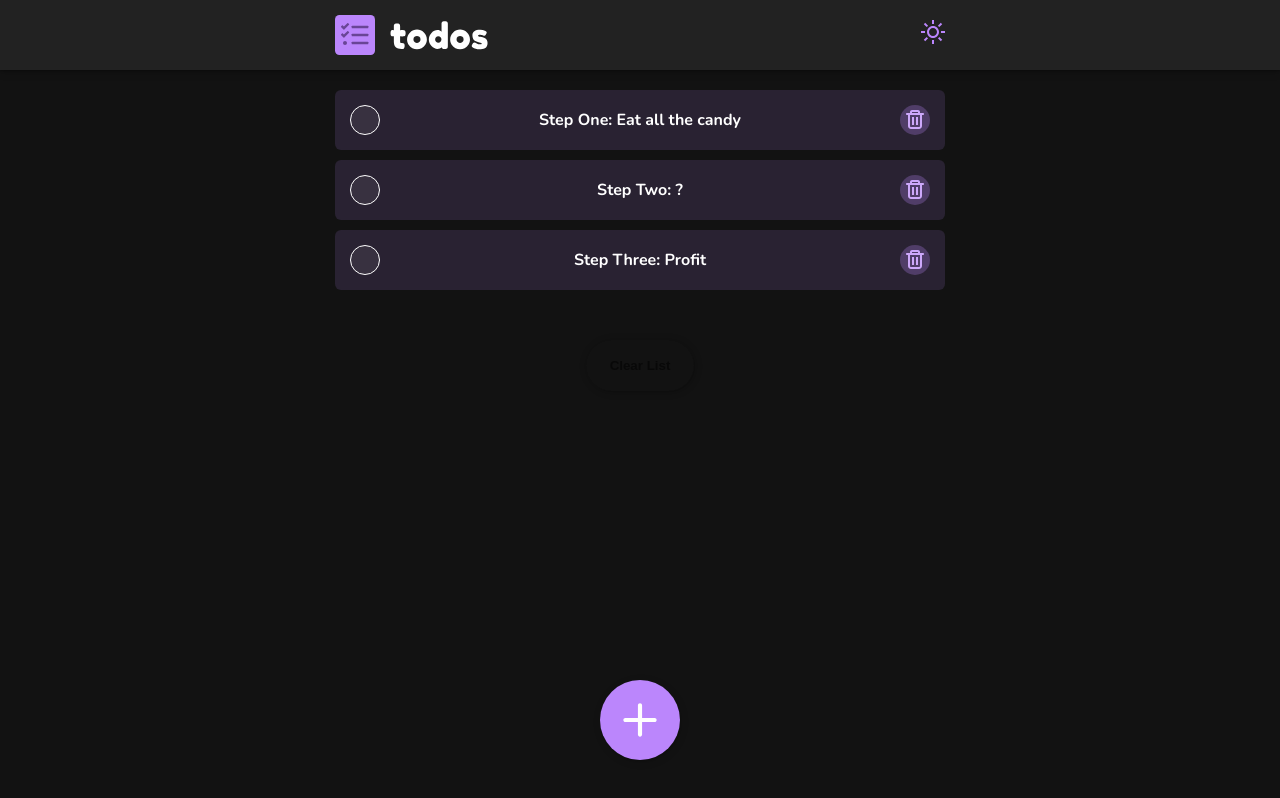
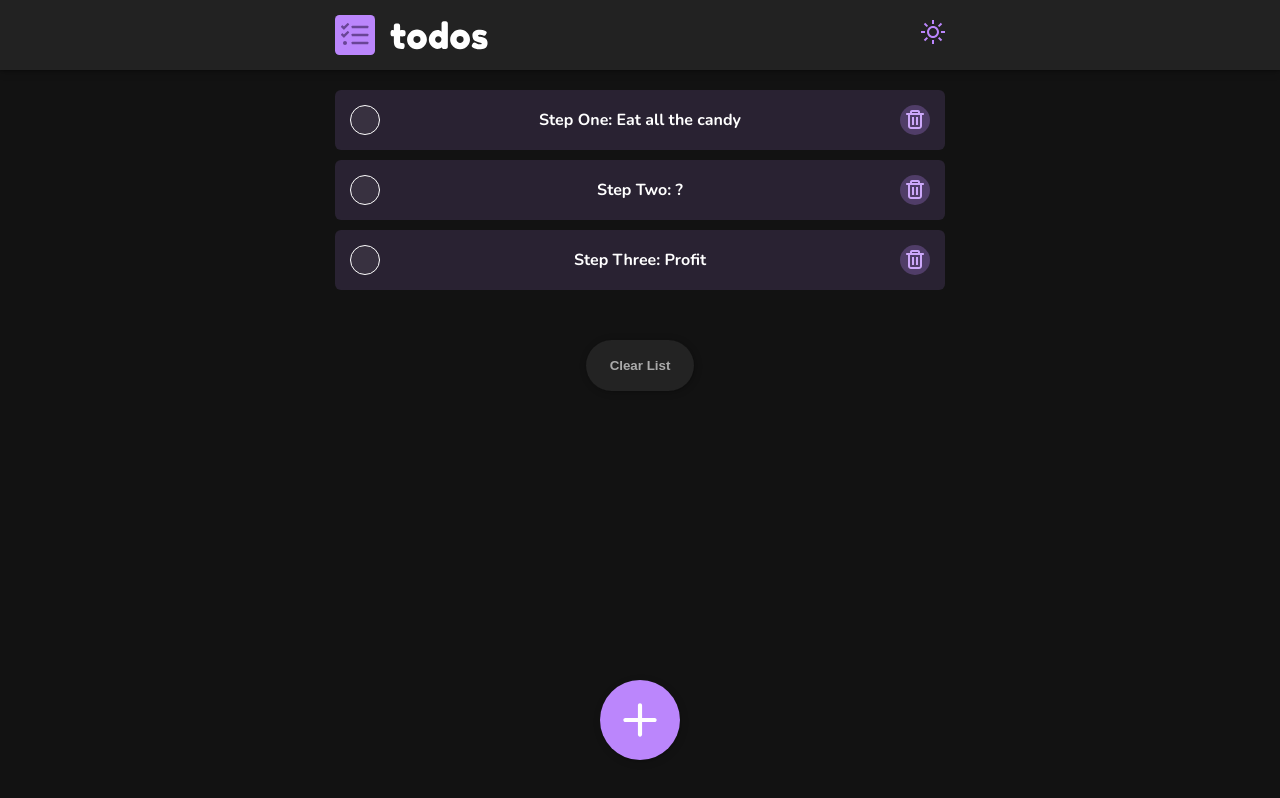
Before and after one commit to rb-wbscoding/todoreact, a React (Create React App) app: page / in a window 1280 px wide. Built offline with nearby package versions, Linux system fonts and the light colour scheme.

Commit message:
Darkmode styles for Clear List Button

```diff
--- a/src/components/clearlistbutton/ClearListButton.js
+++ b/src/components/clearlistbutton/ClearListButton.js
@@ -1,14 +1,21 @@
-import React from 'react';
+import React, { useContext } from 'react';
+
+import { DarkmodeContext } from 'context';
 
 import styles from './ClearListButton.module.css';
 
 function ClearListButton({ toggleConfirmOverlay }) {
+  const { isDarkmode } = useContext(DarkmodeContext);
+
   const onClickHandler = () => {
     toggleConfirmOverlay();
   };
 
   return (
-    <button className={styles.clearlist} onClick={onClickHandler}>
+    <button
+      className={`${styles.clearlist} ${isDarkmode && styles.dark}`}
+      onClick={onClickHandler}
+    >
       Clear List
     </button>
   );
--- a/src/components/clearlistbutton/ClearListButton.module.css
+++ b/src/components/clearlistbutton/ClearListButton.module.css
@@ -1,26 +1,46 @@
+:root {
+  --primary: #0074d9;
+  --clearlist-btn-bg: transparent;
+  --clearlist-btn-border: transparent;
+  --clearlist-btn-color: #00000088;
+  --clearlist-btn-box-shadow: 1px 1px 3px #00000022, 1px 1px 9px #00000022;
+  --clearlist-btn-box-shadow-active: 1px 1px 3px #00000033,
+    1px 1px 9px #00000033;
+}
+
+.dark {
+  --primary: #bb86fc;
+  --clearlist-btn-bg: rgba(255, 255, 255, 0.07);
+  --clearlist-btn-border: transparent;
+  --clearlist-btn-color: #aaa;
+  --clearlist-btn-box-shadow: 1px 1px 3px #00000022, 1px 1px 9px #00000022;
+  --clearlist-btn-box-shadow-active: 1px 1px 3px #00000033,
+    1px 1px 9px #00000033;
+}
+
 .clearlistcontainer {
   position: relative;
 }
 
 .clearlist {
-  background-color: transparent;
-  border: none;
+  background-color: var(--clearlist-btn-bg);
+  border: var(--clearlist-btn-border);
   font-weight: 700;
   padding: 18px 24px;
   border-radius: 26px;
   display: block;
   margin: 0 auto 200px;
-  color: #00000088;
+  color: var(--clearlist-btn-color);
   transition: box-shadow 0.2s, transform 0.2s;
-  box-shadow: 1px 1px 3px #00000022, 1px 1px 9px #00000022;
+  box-shadow: var(--clearlist-btn-box-shadow);
   cursor: pointer;
 }
 
 .clearlist:hover {
-  box-shadow: 1px 1px 3px #00000033, 1px 1px 9px #00000033;
+  box-shadow: var(--clearlist-btn-box-shadow-active);
 }
 
 .clearlist:active {
-  box-shadow: 1px 1px 3px #00000033, 1px 1px 9px #00000033;
+  box-shadow: var(--clearlist-btn-box-shadow-active);
   transform: scale(0.9);
 }
```
